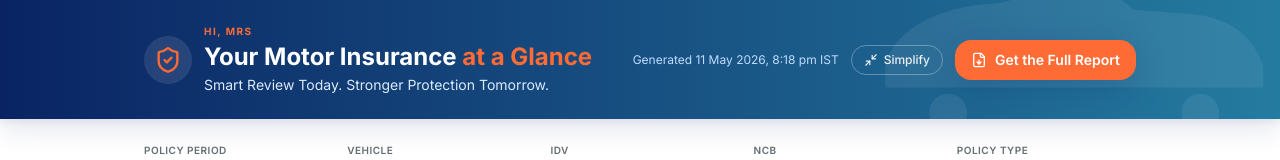
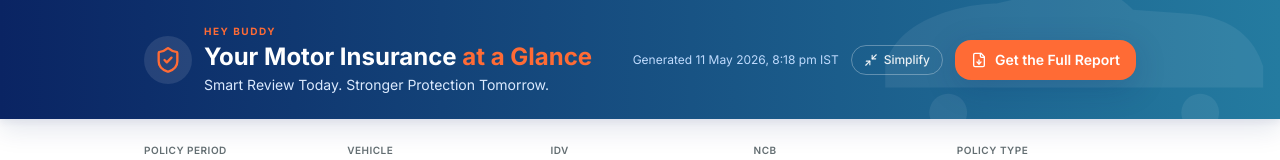
Before and after one commit to chaudharimanish1977-cmd/motor-marketplace, a Next.js app: page /report/46f9c925-bf4c-47cc-a313-b4cb43d7b747 in a window 1280 px wide. Shown: the top 160 px of the page. Built offline with nearby package versions, Linux system fonts and the light colour scheme.

Commit message:
Generic greeting: 'Hey Buddy' on report

```diff
--- a/src/components/report-display.tsx
+++ b/src/components/report-display.tsx
@@ -126,15 +126,10 @@ export function ReportDisplay({
     parsedPolicy.vehicle.make,
     parsedPolicy.vehicle.model
   );
-  // Pull the first word of the owner name; fall back to a friendly default
-  // because the LLM extractor sometimes returns an empty/whitespace name when
-  // the policy PDF doesn't surface one cleanly.
-  const ownerFirstName = (() => {
-    const raw = (parsedPolicy.owner?.name ?? "").trim();
-    if (!raw) return "there";
-    const first = raw.split(/\s+/)[0];
-    return first || "there";
-  })();
+  // Greeting is intentionally generic — the LLM extractor isn't reliable
+  // enough to surface a clean first name from every policy PDF, and a wrong
+  // name reads worse than a friendly placeholder.
+  const greetingName = "Buddy";
 
   const vehicleAge =
     new Date().getFullYear() - parsedPolicy.vehicle.yearOfManufacture;
@@ -165,7 +160,7 @@ export function ReportDisplay({
               </div>
               <div>
                 <div className="text-[10px] font-bold uppercase tracking-[0.15em] text-brand-gold mb-0.5">
-                  Hi, {ownerFirstName}
+                  Hey {greetingName}
                 </div>
                 <h1 className="text-xl md:text-2xl font-bold">
                   Your Motor Insurance{" "}
```
